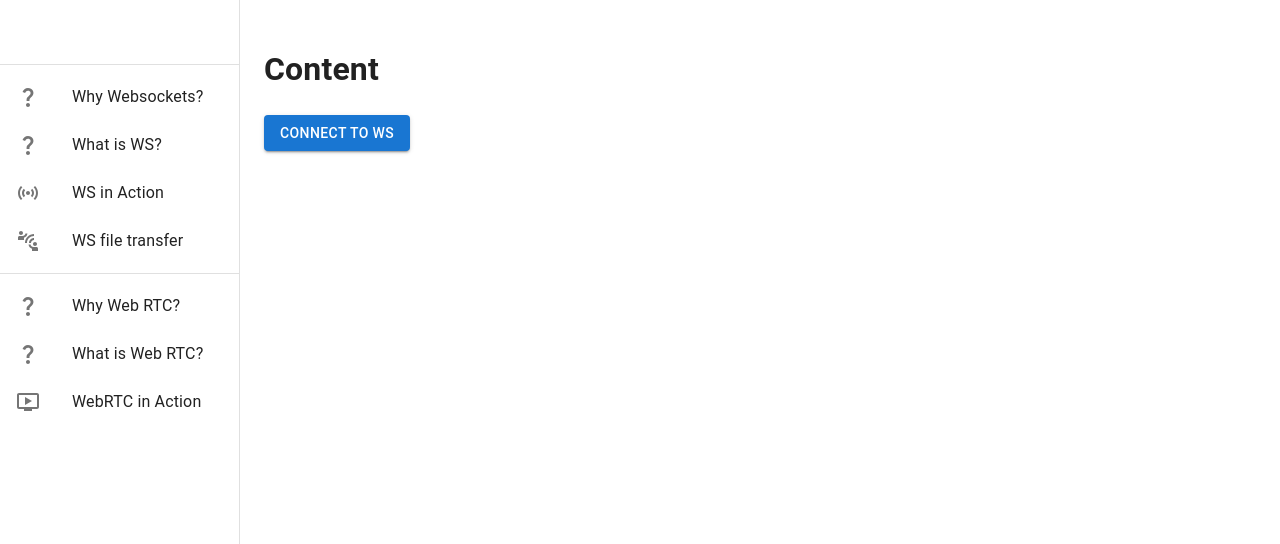
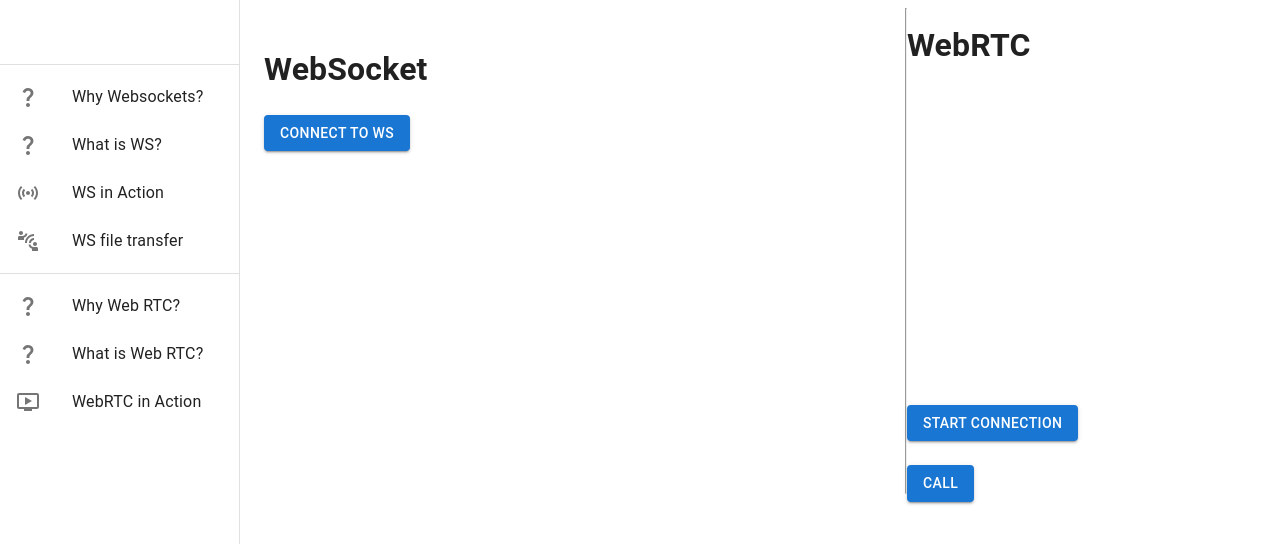
Before and after one commit to ishtpreet/WebSockets-and-WebRTC, a React (Create React App) app in the folder frontend/: page / in a window 1280 px wide. Shown: the top 544 px of the page. Built offline with nearby package versions, Linux system fonts and the light colour scheme; no server answers.

Commit message:
Updated UI - sdp answer not sending

```diff
--- a/frontend/src/App.js
+++ b/frontend/src/App.js
@@ -4,7 +4,7 @@ import Box from '@mui/material/Box';
 import CssBaseline from '@mui/material/CssBaseline';
 import ConnectWithoutContactIcon from '@mui/icons-material/ConnectWithoutContact';
 
-
+import VideoCard from './components/VideoCard';
 import SideMenu from './components/SideMenu';
 import './App.css';
 import { Button } from '@mui/material';
@@ -70,12 +70,14 @@ const drawerWidth = 240;
         component="main"
         sx={{ flexGrow: 1, p: 3, width: { sm: `calc(100% - ${drawerWidth}px)` } }}
       >
-        <h1>Content &nbsp; {connected && <ConnectWithoutContactIcon />}</h1>
+        <h1>WebSocket &nbsp; {connected && <ConnectWithoutContactIcon />}</h1>
         <p>{msg}</p>
 
        {!connected ? <Button variant="contained" color="primary" onClick={handleConnect}>Connect to WS</Button> : <Button variant="contained" color="secondary" onClick={handleDisconnect}>Disconnect</Button>}
 
       </Box>
+      <hr />
+      < VideoCard />
     </Box>
   );
 }
--- /dev/null
+++ b/frontend/src/components/VideoCard.js
@@ -0,0 +1,146 @@
+import { useEffect, useRef, useState } from 'react';
+import { Button } from '@mui/material';
+
+const servers = { iceServers: [{ urls: 'stun:stun.l.google.com:19302' }] }; // STUN server for NAT traversal
+
+export default function VideoCard() {
+  const [signalingSocket, setSignalingSocket] = useState(null); // WebSocket signaling connection
+  const [peerConnection, setPeerConnection] = useState(null); // RTCPeerConnection instance
+  const [localStream, setLocalStream] = useState(null); // Local media stream
+  const [remoteStream, setRemoteStream] = useState(null); // Remote media stream received from peer
+
+  const localVideoRef = useRef(null); // Ref to local video element
+  const remoteVideoRef = useRef(null); // Ref to remote video element
+
+  useEffect(() => {
+    // 1. Establish WebSocket connection
+    const socket = new WebSocket('wss://fd28-2600-1011-a18f-181d-d43b-6200-e46f-edb0.ngrok-free.app'); // Update with correct backend URL
+    const startTime = performance.now();
+
+    setSignalingSocket(socket); // Store WebSocket instance
+
+    socket.onopen = () => {
+      // 2. WebSocket connected
+      const endTime = performance.now();
+      console.log(`2. WebSocket connection opened in ${endTime - startTime} ms`);
+    };
+
+    socket.onclose = () => {
+      console.log('WebSocket closed. Attempting to reconnect...');
+      setTimeout(() => {
+        const newSocket = new WebSocket('wss://fd28-2600-1011-a18f-181d-d43b-6200-e46f-edb0.ngrok-free.app');
+        setSignalingSocket(newSocket);
+      }, 3000); // Retry after 3 seconds
+    };
+
+    socket.onmessage = async (event) => {
+      // 6. Handle incoming messages via WebSocket
+      console.log('6. Received message:', event.data);
+      let messageData;
+
+      // Check if the data is a Blob and convert it to text
+      if (event.data instanceof Blob) {
+        messageData = await event.data.text(); // Convert Blob to string
+      } else {
+        messageData = event.data; // Assume it's already a string
+      }
+
+      try {
+        const data = JSON.parse(messageData); // Parse JSON if possible
+        // console.log('Received:', data);
+
+        if (data.type === 'offer') {
+          // 7. Handle received SDP offer
+          console.log('7. Received SDP offer:', data);
+          await peerConnection.setRemoteDescription(new RTCSessionDescription(data)); // Set remote description
+          const answer = await peerConnection.createAnswer(); // Create SDP answer
+          await peerConnection.setLocalDescription(answer); // Set local description
+          socket.send(JSON.stringify(peerConnection.localDescription)); // Send SDP answer
+        } else if (data.type === 'answer') {
+          // 8. Handle received SDP answer
+          console.log('8. Received SDP answer:', data);
+          await peerConnection.setRemoteDescription(new RTCSessionDescription(data));
+        } else if (data.type === 'candidate') {
+          // 9. Handle received ICE candidate
+          console.log('9. Received ICE candidate:', data);
+          await peerConnection.addIceCandidate(new RTCIceCandidate(data.candidate));
+        }
+      } catch (error) {
+        console.error('Error parsing WebSocket message:', error);
+      }
+    };
+
+    return () => {
+      // Cleanup on component unmount
+      console.log('11. WebSocket disconnected');
+      socket.close(); // 11. Close WebSocket connection
+    };
+  }, []); // Effect runs whenever peerConnection changes
+
+  const startConnection = async () => {
+    // 3. Capture local media
+    const stream = await navigator.mediaDevices.getUserMedia({ video: true, audio: true }); // Read camera and microphone
+    setLocalStream(stream);
+    localVideoRef.current.srcObject = stream; // Display local video
+    console.log('3. Displaying Local stream:', stream);
+
+    const pc = new RTCPeerConnection(servers); // Create RTCPeerConnection
+    setPeerConnection(pc);
+
+    stream.getTracks().forEach((track) => pc.addTrack(track, stream)); // Add local A/V tracks to peer connection
+
+    const remoteStream = new MediaStream();
+    setRemoteStream(remoteStream);
+    remoteVideoRef.current.srcObject = remoteStream; // Prepare to display remote video
+
+    pc.ontrack = (event) => {
+      // 10. Handle remote media streams
+      console.log('10. Received remote stream:', event.streams[0]);
+      event.streams[0].getTracks().forEach((track) => remoteStream.addTrack(track)); // Add remote tracks to remote stream
+    };
+
+    pc.onicecandidate = (event) => {
+      // 5. Send ICE candidates via WebSocket
+      if (event.candidate) {
+        console.log('5. Sending ICE candidate:', event.candidate);
+        signalingSocket.send(JSON.stringify({ type: 'candidate', candidate: event.candidate }));
+      }
+    };
+  };
+
+  const createOffer = async () => {
+    // 4. Create SDP offer
+    console.log('4. Creating SDP offer');
+    if (!signalingSocket || signalingSocket.readyState !== WebSocket.OPEN) {
+      console.error('WebSocket is not open. Cannot send the offer.');
+      alert('WebSocket connection is not ready. Please wait and try again.');
+      return;
+    }
+
+    try {
+      const offer = await peerConnection.createOffer(); // Create SDP offer
+      await peerConnection.setLocalDescription(offer); // Set local description
+      signalingSocket.send(JSON.stringify(peerConnection.localDescription)); // Send SDP offer
+    } catch (error) {
+      console.error('Error creating offer:', error);
+    }
+  };
+
+  return (
+    <div>
+      <h1>WebRTC</h1>
+      {/* Local video feed */}
+      <video ref={localVideoRef} autoPlay playsInline style={{ width: '300px' }}></video>
+      {/* Remote video feed */}
+      <video ref={remoteVideoRef} autoPlay playsInline style={{ width: '300px' }}></video>
+      <br />
+      <Button variant="contained" color="primary" onClick={startConnection}>
+        Start Connection
+      </Button>
+      <br /><br />
+      <Button variant="contained" color="primary" onClick={createOffer}>
+        Call
+      </Button>
+    </div>
+  );
+}
```
Also changed, not shown: 1 other file (tests, documents, lock files or other folders).
